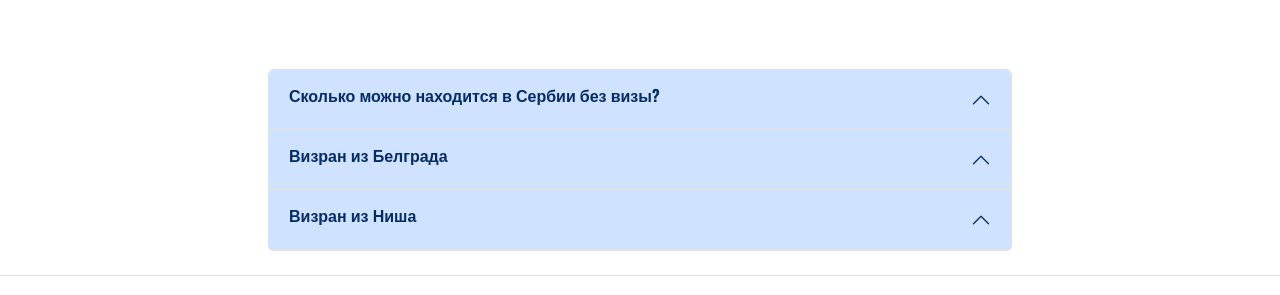
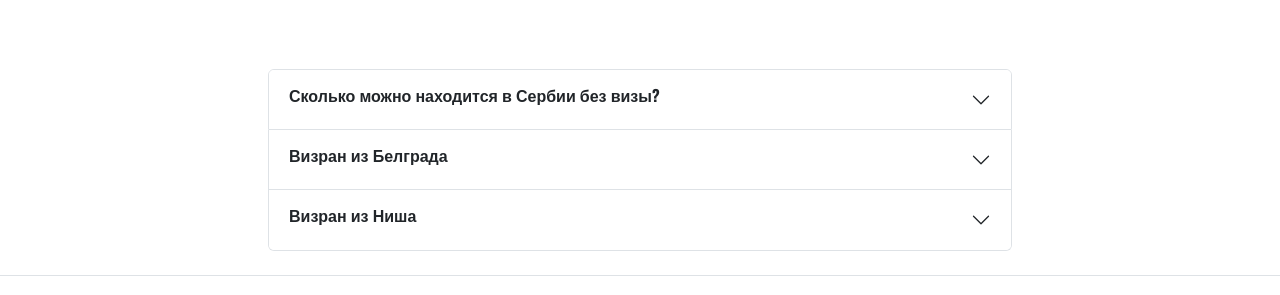
Before and after one commit to visarun-calculator/visarun-calculator.github.io, a Vue app: page / in a window 1280 px wide. Shown: the part 421-716 px from the top of the page. Built offline with nearby package versions, Linux system fonts and the light colour scheme.

Commit message:
Change description

```diff
--- a/src/components/Accordion.vue
+++ b/src/components/Accordion.vue
@@ -3,7 +3,7 @@
 		<div v-for="(item, index) in items" :key="index" class="accordion-item">
 			<h2 class="accordion-header">
 				<button
-					class="accordion-button"
+					class="accordion-button collapsed"
 					type="button"
 					data-bs-toggle="collapse"
 					aria-expanded="false"
@@ -61,13 +61,18 @@ export default {
                             </a>
                         </div>
                         <div class="mt-1">
-                            Визран из Ниша осуществляется через Болгарскую границу.
-                            <br><br>
-                            Время в пути составляет от 60 до 90 минут в одну сторону. Границу переходите пешком в любое свободное окно. Пешие туристы идут без очереди.
-                            <br><br>
-                            После прохода Сербской границе нужно пройти 10-20 метров в сторону Болгарской границы, затем свернуть налево и перейти на другую сторону по траве. (Для визранщиков там даже опустили цепочку)
-                            После проходим Сербскую границу обратно. На Болгарскую границу идти не нужно.
-                        </div
+							Визран из Ниша, Пирота и близлежащих населенных пунктов осуществляется через Болгарскую границу.
+							<br><br>
+							Время в пути составляет от 60 до 90 минут в одну сторону. Общее время визарана составляет около
+							180 мин (3 ч.). Границу переходите самостоятельно, пешком в любое свободное окно. Пешие туристы
+							идут без очереди.
+							<br><br>
+							После прохода сербской границы оказываетесь на  нейтральной территории.
+							Далее нужно пройти 10-20 метров в сторону Болгарской границы, свернуть налево,
+							перейти на другую сторону вдоль административного здания по траве (для визранщиков там даже опустили цепочку).
+							Затем проходите Сербскую границу обратно, самостоятельно, пешком в любое свободное окно.
+							До Болгарской границы идти не нужно.
+                        </div>
                     `,
 				},
 			],
```
